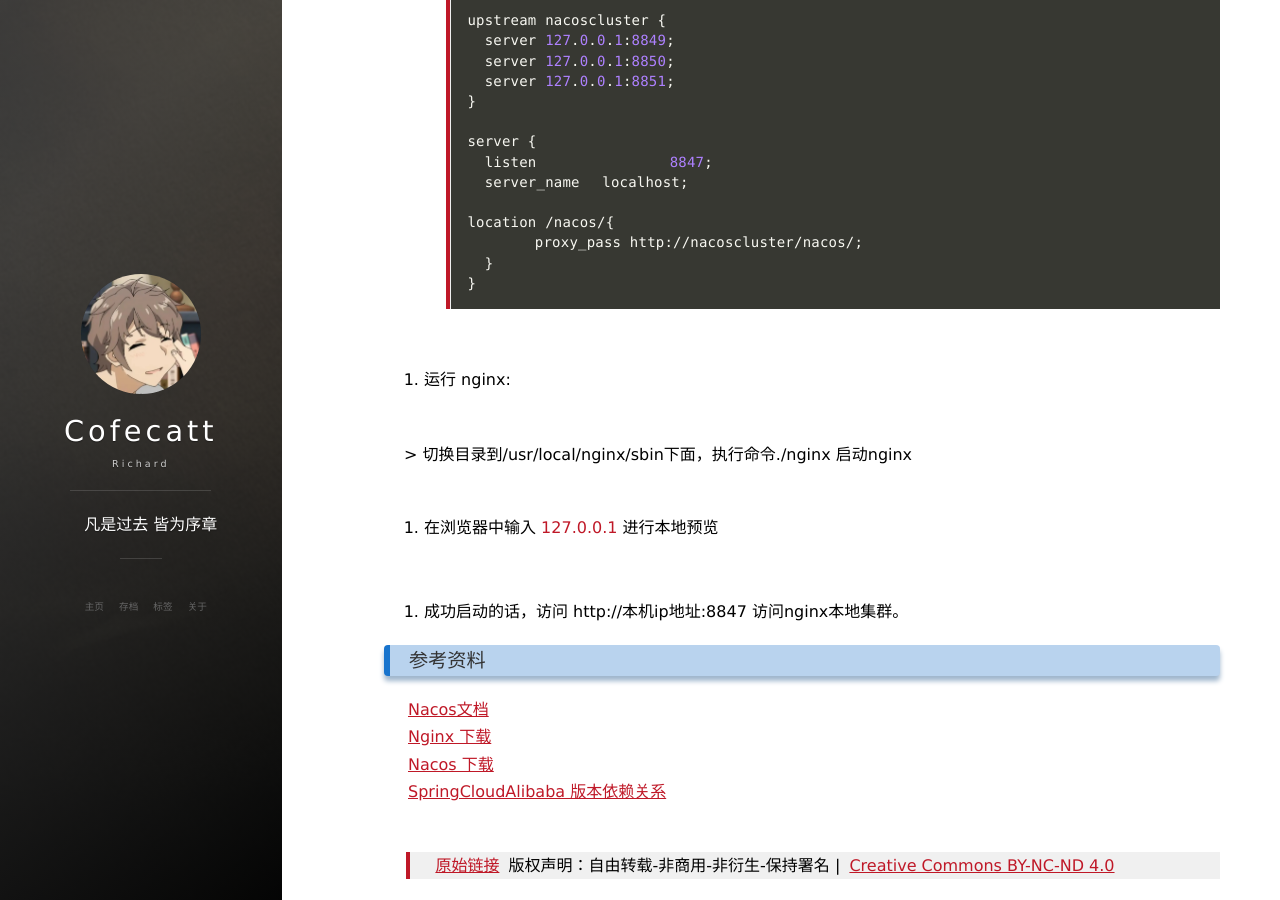
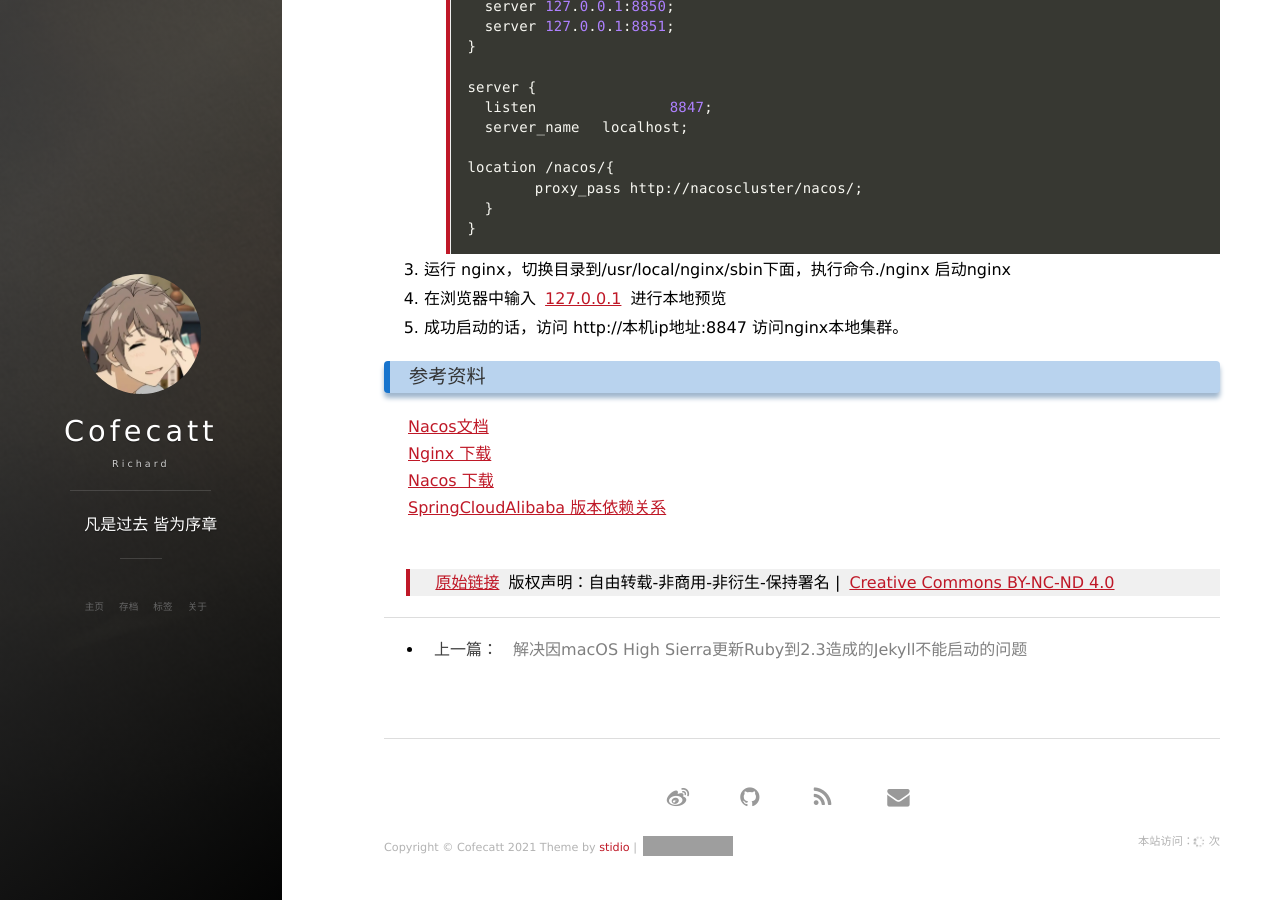
Before and after one commit to cofecatt/cofecatt.github.io, a Jekyll site: the page built from _posts/2021-7-29-build_alibaba_nacos.md, in a window 1280 px wide and 900 px high, scrolled down 2970 px. Built offline with Jekyll 4.4.1, drawn with Linux system fonts in a browser that asks for light colours; nearby versions of some CDN libraries; comment, search, counter and statistics services are not loaded; grey boxes are pictures that could not be loaded.

Commit message:
Update 2021-7-29-build_alibaba_nacos.md

````diff
--- a/_posts/2021-7-29-build_alibaba_nacos.md
+++ b/_posts/2021-7-29-build_alibaba_nacos.md
@@ -120,7 +120,6 @@ tags: [Nacos, GitHub, 教程, SpringCloud, Alibaba]
     > make install
     > ```
 
-<br/>
 2. 配置nginx的配置文件nginx.conf文件，在***http{}*** 内添加如下配置：<br/>
     > ```conf
     > upstream nacoscluster {
@@ -139,16 +138,12 @@ tags: [Nacos, GitHub, 教程, SpringCloud, Alibaba]
     > }
     > ```
 
-<br/>
-3. 运行 nginx:
+3. 运行 nginx，切换目录到/usr/local/nginx/sbin下面，执行命令./nginx 启动nginx
 
-<br/>
-    > 切换目录到/usr/local/nginx/sbin下面，执行命令./nginx 启动nginx
 
-<br/>
 4. 在浏览器中输入 [127.0.0.1](http://127.0.0.1){:target="_blank"} 进行本地预览
 
-<br/>
+
 5. 成功启动的话，访问 http://本机ip地址:8847 访问nginx本地集群。
 
 
````
